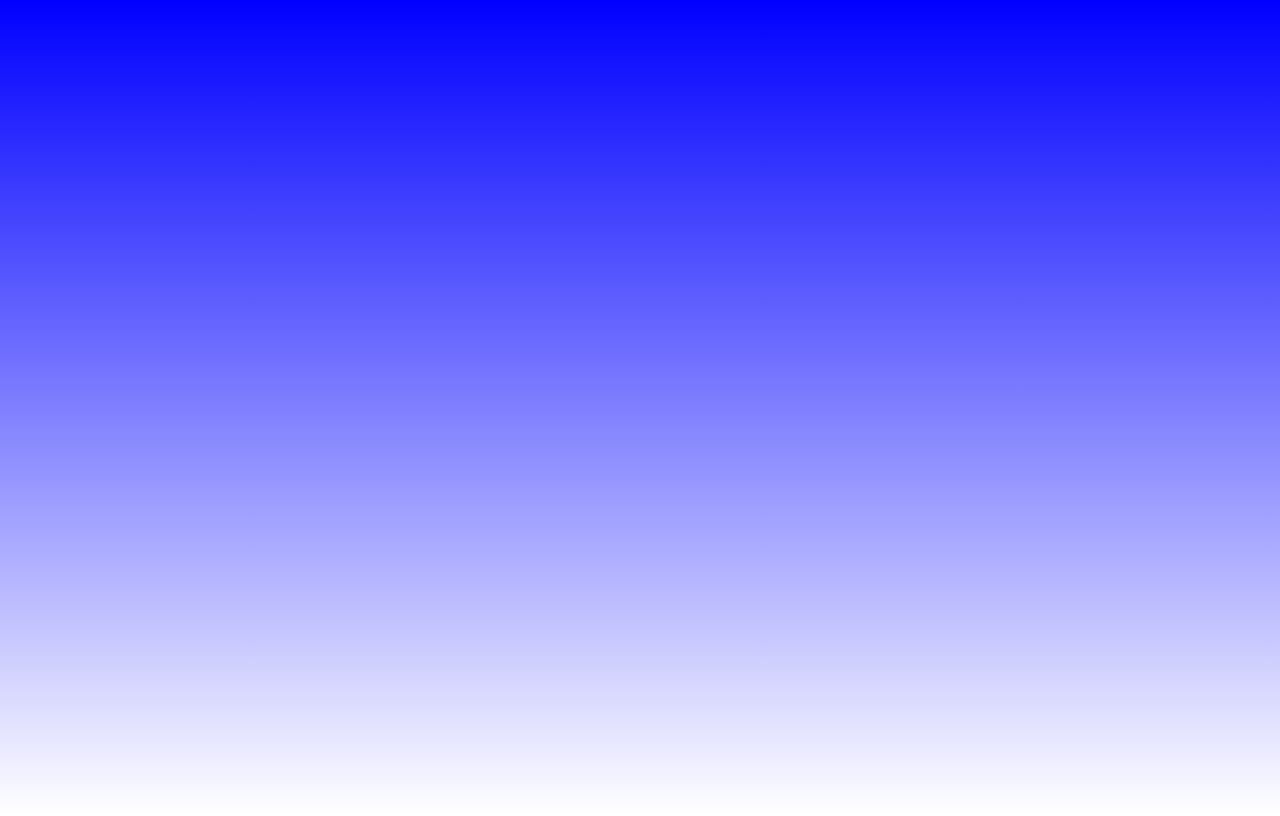
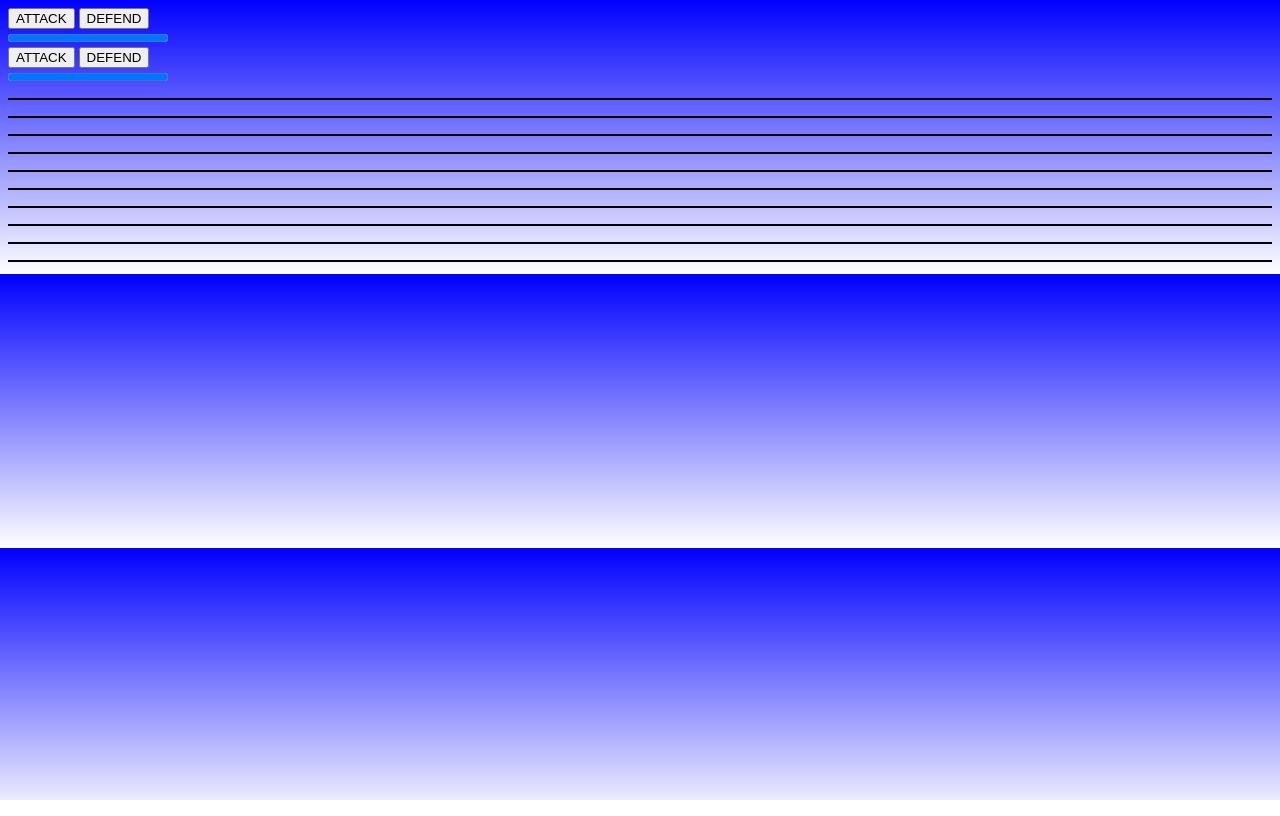
Before and after one commit to nickberliner1/cavemen-game, a plain HTML site: page index.html in a window 1280 px wide. Drawn offline with nearby package versions, Linux system fonts and the light colour scheme.

Commit message:
Update index.html

```diff
--- a/index.html
+++ b/index.html
@@ -5,21 +5,52 @@
     <link rel="stylesheet" href="main.css">
     <meta name="viewport" content="width=device-width">
 
-    <title>Nick's 6th Project</title>
+
+    <title>Caveman Game</title>
 
 </head>
 
 <body>
-    <div class="full-height">
-        <div id="container">
+
+    <div id="controllers">
+        <div class="redController">
+            <div class="pictureAndWeaponContainer">
+                <div class="cavemanRedControllerPicture"></div>
+                <div id="cavemanRedWeapon" class="rock"></div>
+            </div>
+            <div class="attackAndDefendContainer">
+                <button class="cavemanRedAttack">ATTACK</button>
+                <button class="cavemanRedDefend">DEFEND</button>
+            </div>
+            <div class="healthBarContainer">
+                <progress id="cavemanRedHealth" value="100" max="100"></progress>
+            </div>
+        </div>
+        <div class="blueController">
+            <div class="pictureAndWeaponContainer">
+                <div class="cavemanBlueControllerPicture"></div>
+                <div id="cavemanBlueWeapon" class="rock"></div>
+            </div>
+            <div class="attackAndDefendContainer">
+                <button class="cavemanBlueAttack">ATTACK</button>
+                <button class="cavemanBlueDefend">DEFEND</button>
+            </div>
+            <div class="healthBarContainer">
+                <progress class="cavemanBlueHealth" value="100" max="100"></progress>
+            </div>
+
         </div>
     </div>
+
+    <div id="board">
+    </div>
+
 
     <!-- Scripts -->
     <script src="https://code.jquery.com/jquery-3.5.1.min.js"
     integrity="sha256-9/aliU8dGd2tb6OSsuzixeV4y/faTqgFtohetphbbj0=" crossorigin="anonymous">
-    </script>
-    <script type="module" src="js/app.js"></script>
+</script>
+<script type="module" src="js/app.js"></script>
 
 </body>
 
```
